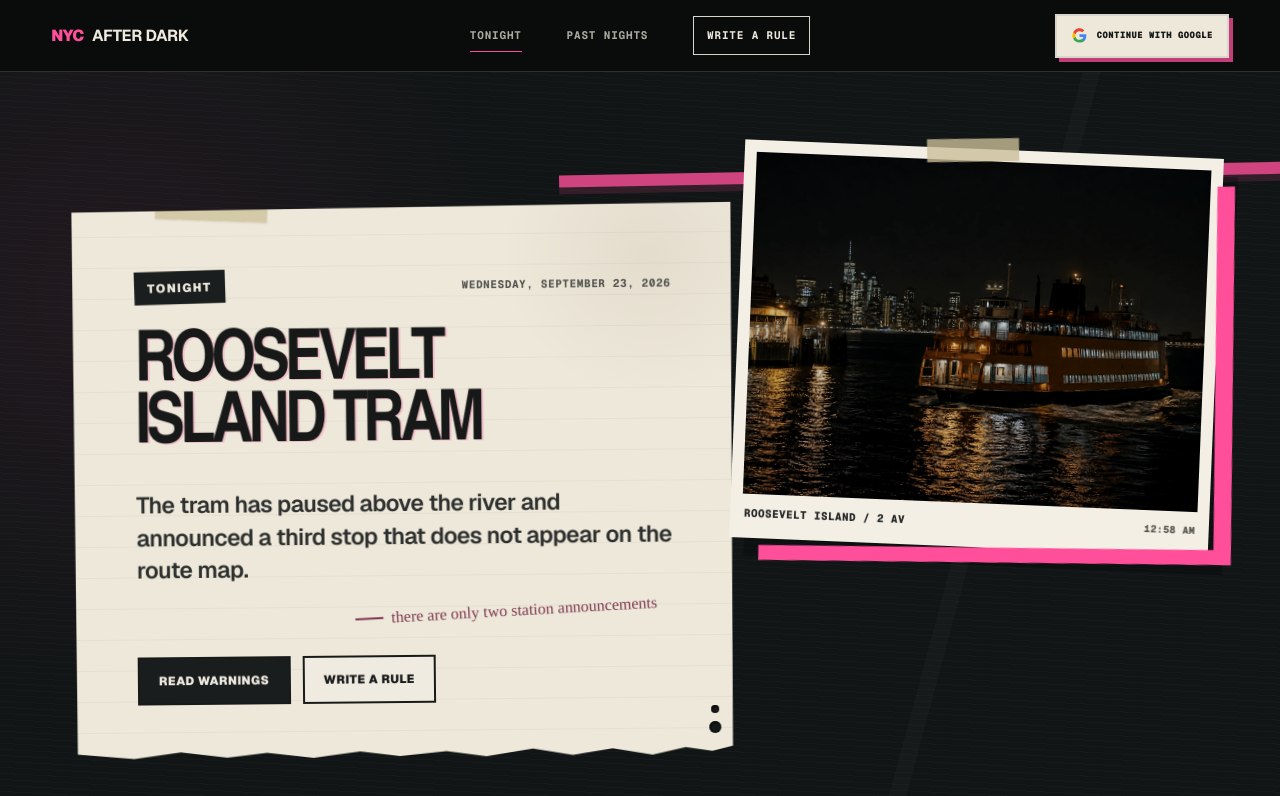
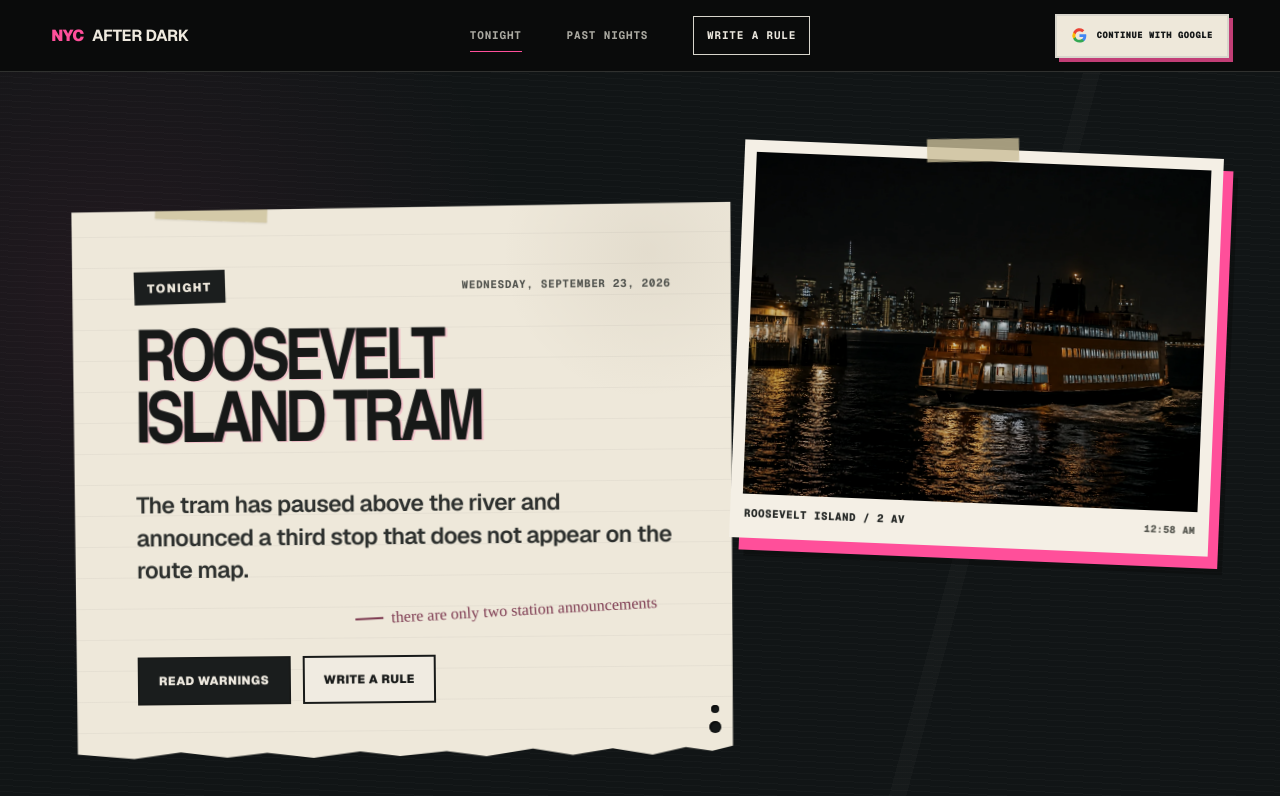
Before and after one commit to Acadia2049/coms6998, a Next.js app: page / in a window 1280 px wide. Shown: the top 796 px of the page. Built offline with nearby package versions, Linux system fonts and the light colour scheme; no server answers; the database is empty; a web font is replaced by a local one.

Commit message:
fix: simplify layered wall accents

```diff
--- a/app/night.css
+++ b/app/night.css
@@ -1863,20 +1863,6 @@ body { background: var(--paper); color: var(--ink); }
   isolation: isolate;
 }
 
-.wall-incident::before {
-  position: absolute;
-  z-index: -1;
-  top: 26px;
-  right: -18vw;
-  left: 43%;
-  height: 12px;
-  background: var(--wall-pink);
-  box-shadow: 0 7px 0 rgba(255, 79, 154, .18);
-  content: "";
-  opacity: .8;
-  transform: rotate(-1.1deg);
-}
-
 .incident-poster {
   position: relative;
   z-index: 2;
@@ -1995,21 +1981,10 @@ body { background: var(--paper); color: var(--ink); }
   margin: 8px 1% 70px 0;
   padding: 12px 12px 45px;
   background: #f4efe5;
-  box-shadow: 15px 18px 0 rgba(0, 0, 0, .28);
+  box-shadow: 10px 12px 0 var(--wall-pink), 15px 18px 0 rgba(0, 0, 0, .28);
   color: #30322f;
   transform: rotate(2.35deg);
   animation: living-photo-in 620ms 80ms cubic-bezier(.2, .75, .25, 1) both;
-}
-.wall-photo::before {
-  position: absolute;
-  z-index: -1;
-  top: 34px;
-  right: -18px;
-  bottom: -15px;
-  left: 22px;
-  background: var(--wall-pink);
-  content: "";
-  transform: rotate(-1.7deg);
 }
 .wall-photo::after { position: absolute; top: -10px; left: 38%; width: 92px; height: 23px; background: rgba(204, 191, 153, .79); content: ""; transform: rotate(-3deg); }
 .wall-photo-frame { position: relative; aspect-ratio: 4 / 3; overflow: hidden; background: #080a0a; }
@@ -2350,7 +2325,6 @@ body { background: var(--paper); color: var(--ink); }
   .living-wall-site { padding-bottom: 68px; }
   .living-wall-main { padding: 27px 10px 74px; }
   .wall-incident { display: flex; min-height: 0; flex-direction: column; padding-top: 15px; }
-  .wall-incident::before { top: 0; right: -20px; left: 42%; height: 8px; }
   .incident-poster { order: 1; margin: 28px 0 0; padding: 42px 22px 40px; transform: rotate(-.25deg); }
   .incident-poster::before { left: 15%; width: 84px; height: 20px; }
   .poster-brow { align-items: flex-start; flex-direction: column; gap: 13px; }
@@ -2363,7 +2337,6 @@ body { background: var(--paper); color: var(--ink); }
   .poster-actions { display: grid; grid-template-columns: 1fr 1fr; gap: 9px; margin-top: 30px; }
   .poster-actions a { min-height: 50px; padding-inline: 8px; font-size: 10px; text-align: center; }
   .wall-photo { z-index: 4; order: 2; width: calc(100% - 25px); margin: -3px 0 82px 17px; padding: 9px 9px 40px; transform: rotate(1.45deg); }
-  .wall-photo::before { right: -10px; bottom: -10px; left: 16px; }
   .wall-photo .incident-photo { object-position: var(--mobile-object-position) !important; }
   .wall-photo figcaption { font-size: 9px; }
   .wall-photo .evidence-note { right: -7px; bottom: -34px; width: min(235px, 78%); }
@@ -2506,19 +2479,6 @@ body { background: var(--paper); color: var(--ink); }
   margin-bottom: clamp(72px, 9vw, 124px);
 }
 
-.archive-wall-hero::after {
-  position: absolute;
-  z-index: 0;
-  right: -12vw;
-  bottom: 19px;
-  left: 28%;
-  height: 8px;
-  background: var(--wall-pink);
-  box-shadow: 0 7px 0 rgba(255, 79, 154, .14);
-  content: "";
-  transform: rotate(-.8deg);
-}
-
 .archive-title-poster {
   position: relative;
   z-index: 1;
@@ -2822,20 +2782,11 @@ body { background: var(--paper); color: var(--ink); }
   margin: 44px 0 0 -28px;
   padding: 12px 12px 26px;
   background: #f4efe5;
-  box-shadow: 13px 16px 0 rgba(0, 0, 0, .3);
+  box-shadow: 9px 11px 0 var(--wall-pink), 13px 16px 0 rgba(0, 0, 0, .3);
   color: #242624;
   transform: rotate(2.15deg);
 }
 
-.profile-photo-wrap::before {
-  position: absolute;
-  z-index: -1;
-  inset: 24px -14px -13px 20px;
-  background: var(--wall-pink);
-  clip-path: polygon(calc(100% - 14px) 0, 100% 0, 100% 100%, 0 100%, 0 calc(100% - 13px), calc(100% - 14px) calc(100% - 13px));
-  content: "";
-  transform: rotate(-1.5deg);
-}
 .profile-photo-wrap::after { position: absolute; top: -10px; left: 37%; width: 86px; height: 21px; background: rgba(207, 195, 157, .82); content: ""; transform: rotate(-4deg); }
 .profile-wall-site .profile-photo-section { max-width: none; margin: 0; padding: 0; border: 0; background: transparent; }
 .profile-wall-site .profile-avatar { width: 100%; height: auto; aspect-ratio: 1 / 1; margin: 0; border: 0; border-radius: 0; background: #171918; object-fit: cover; filter: saturate(.78) contrast(1.05); }
@@ -2936,7 +2887,6 @@ body { background: var(--paper); color: var(--ink); }
   .archive-wall-hero,
   .profile-wall { display: flex; flex-direction: column; gap: 0; }
   .archive-wall-hero { margin-bottom: 67px; }
-  .archive-wall-hero::after { bottom: 8px; left: 38%; }
   .archive-title-poster,
   .profile-title-poster { width: 100%; padding: 42px 22px 45px; transform: rotate(-.25deg); }
   .archive-title-poster h1,
@@ -3010,15 +2960,6 @@ body { background: var(--paper); color: var(--ink); }
   line-height: 1.3;
 }
 
-.living-wall-site .wall-photo::before {
-  top: 34px;
-  right: -18px;
-  bottom: -15px;
-  left: 24px;
-  width: auto;
-  clip-path: polygon(calc(100% - 18px) 0, 100% 0, 100% 100%, 0 100%, 0 calc(100% - 15px), calc(100% - 18px) calc(100% - 15px));
-}
-
 .living-wall-site .rule-notice:first-child .rule-notice-header > span:first-child {
   font-family: "Arial Narrow", "Helvetica Neue", Arial, sans-serif;
   font-size: 16px;
@@ -3110,13 +3051,17 @@ body { background: var(--paper); color: var(--ink); }
 
 .found-write-site .seed-help > span {
   padding-top: 7px;
+  color: #171918;
 }
 
 .found-write-site .seed-help button {
+  grid-column: 2;
   width: fit-content;
   padding: 5px 8px;
   border: 1px solid #9b958a;
   background: #f4efe5;
+  color: #171918;
+  text-align: left;
 }
 
 .found-write-site .seed-help button:hover {
@@ -3143,17 +3088,20 @@ body { background: var(--paper); color: var(--ink); }
 }
 
 .profile-wall-site .profile-photo-button {
+  margin-top: 12px;
   border-color: #171918;
-  background: #eee8da;
-  box-shadow: 4px 4px 0 rgba(23, 25, 24, .28);
+  background: transparent;
+  box-shadow: none;
   color: #171918;
+  font-size: 11px;
   transition: background 140ms ease, color 140ms ease, box-shadow 140ms ease, transform 140ms ease;
 }
 
 .profile-wall-site .profile-photo-button:hover {
-  background: #fffaf0;
-  box-shadow: 4px 4px 0 #171918;
+  background: rgba(255, 79, 154, .14);
+  box-shadow: none;
   color: #171918;
+  transform: none;
 }
 
 .profile-wall-site .profile-photo-button:focus-visible {
@@ -3173,13 +3121,6 @@ body { background: var(--paper); color: var(--ink); }
 
 @media (max-width: 680px) {
   .living-wall-site .wall-photo { padding-bottom: 16px; }
-  .living-wall-site .wall-photo::before {
-    right: -10px;
-    bottom: -11px;
-    left: 16px;
-    width: auto;
-    clip-path: polygon(calc(100% - 10px) 0, 100% 0, 100% 100%, 0 100%, 0 calc(100% - 11px), calc(100% - 10px) calc(100% - 11px));
-  }
   .living-wall-site .wall-photo figcaption { gap: 8px; }
   .living-wall-site .wall-photo figcaption span:first-child { font-size: 9px; }
   .living-wall-site .wall-photo figcaption span:last-child { font-size: 9px; }
@@ -3189,5 +3130,5 @@ body { background: var(--paper); color: var(--ink); }
   .found-write-site .composer-progress li { padding-inline: 5px; font-size: 10px; }
   .found-write-site .seed-help { grid-template-columns: 1fr; padding: 13px; }
   .found-write-site .seed-help > span { padding-top: 0; }
-  .found-write-site .seed-help button { width: 100%; }
-}
+  .found-write-site .seed-help button { grid-column: 1; width: 100%; }
+}
```
